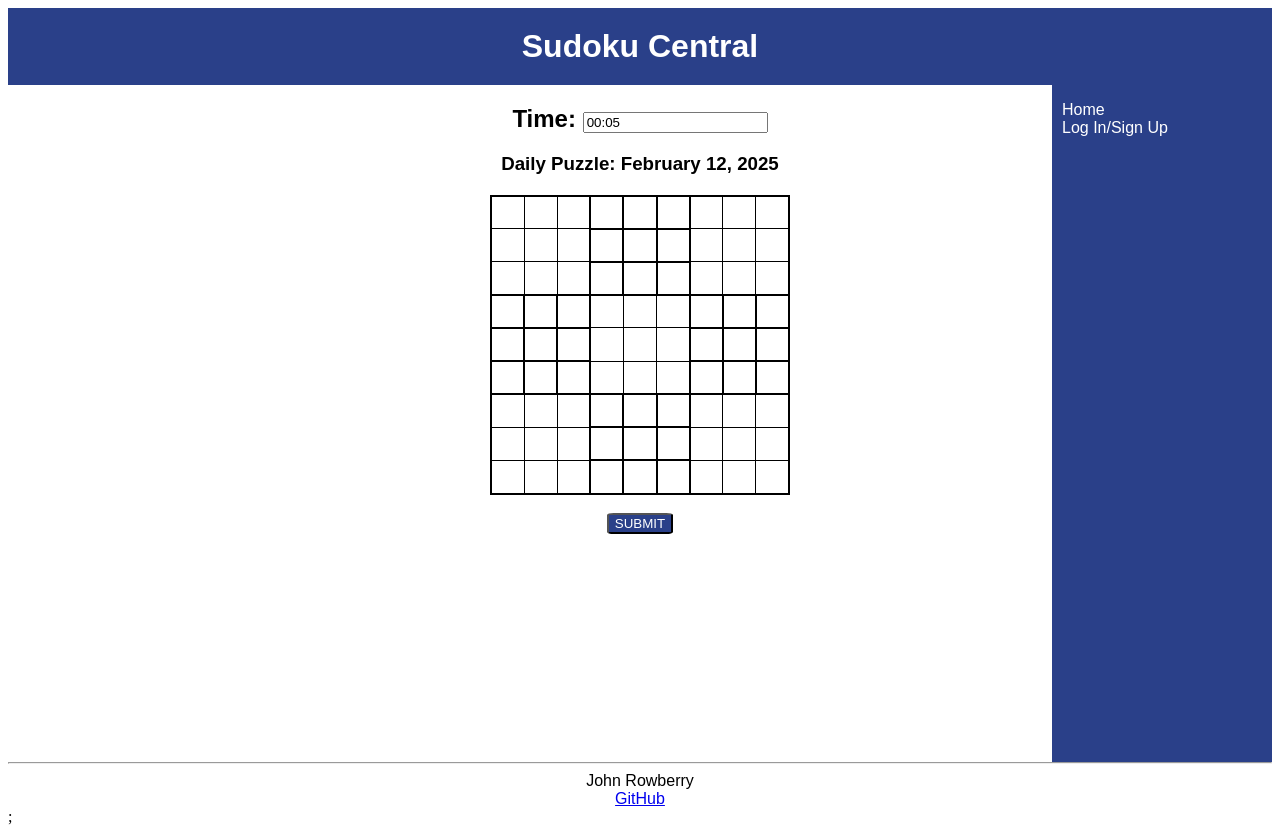
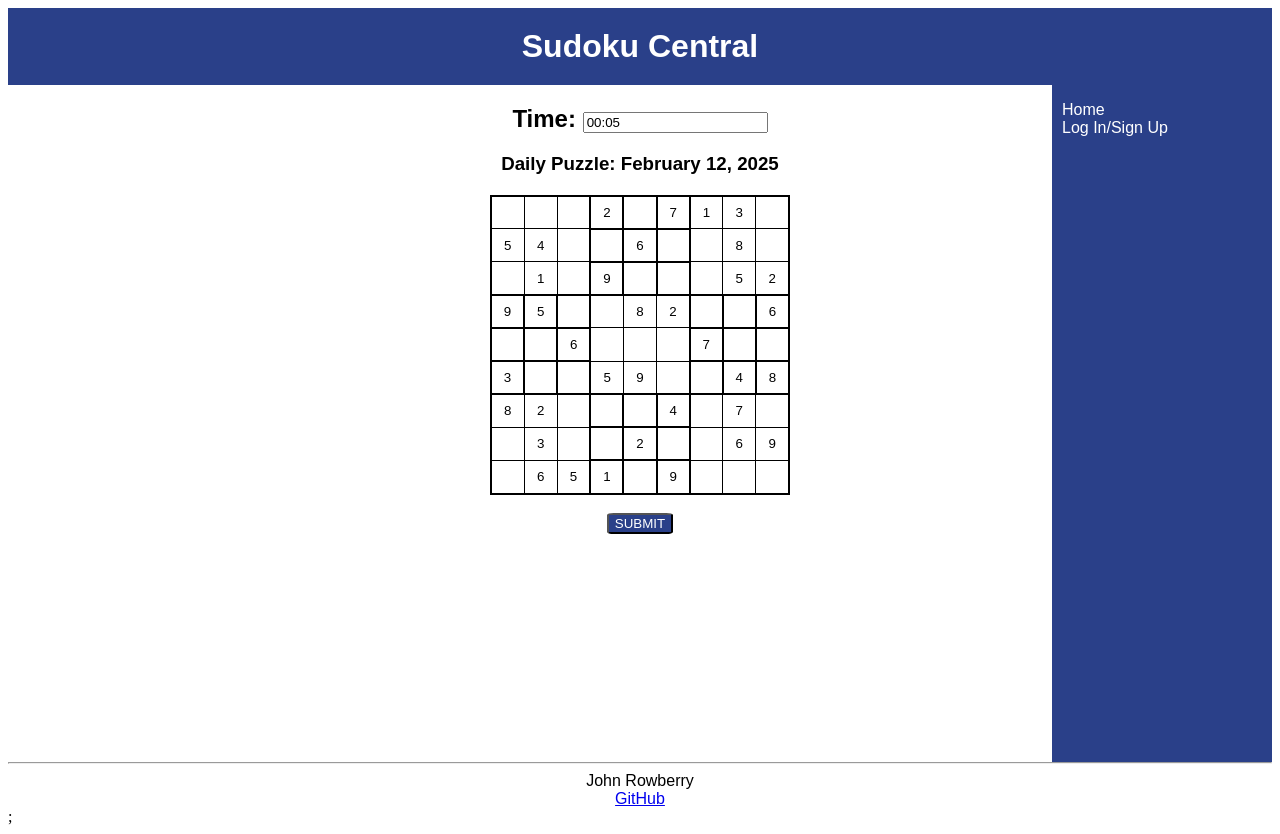
Before and after one commit to lemlag/startup, a React (Vite) app: page / in a window 1280 px wide. Built offline with nearby package versions, Linux system fonts and the light colour scheme.

Commit message:
Sudoku read only cells and normal cells

```diff
--- a/src/play/gameboard.jsx
+++ b/src/play/gameboard.jsx
@@ -5,73 +5,62 @@ import React from 'react';
 import './play.css';
 
 export function Gameboard() {
-  const [sudoku, setSudoku] = React.useState([]);
-  const [timer, setTimer] = React.useState(0);
-  const [currentDate, setCurrentDate] = React.useState('');
+  const [sudoku, setSudoku] = React.useState([[0,0,0,2,0,7,1,3,0],
+    [5,4,0,0,6,0,0,8,0],
+    [0,1,0,9,0,0,0,5,2],
+    [9,5,0,0,8,2,0,0,6],
+    [0,0,6,0,0,0,7,0,0],
+    [3,0,0,5,9,0,0,4,8],
+    [8,2,0,0,0,4,0,7,0],
+    [0,3,0,0,2,0,0,6,9],
+    [0,6,5,1,0,9,0,0,0]]);
 
-  // Load Sudoku from local storage
+  const [readOnly, setReadOnly] = React.useState([]);
+
   React.useEffect(() => {
     const sudokuText = localStorage.getItem('sudoku');
     if (sudokuText) {
       setSudoku(JSON.parse(sudokuText));
+    } else {
+      localStorage.setItem('sudoku', JSON.stringify(sudoku));
     }
+
+    const initialReadOnly = sudoku.map(row =>
+      row.map(cell => cell !== 0)
+    );
+    setReadOnly(initialReadOnly);
   }, []);
 
-  // Increment timer every second
   React.useEffect(() => {
-    const interval = setInterval(() => {
-      setTimer((prevTimer) => prevTimer + 1);
-    }, 1000);
+    localStorage.setItem('sudoku', JSON.stringify(sudoku));
+  }, [sudoku]);
 
-    return () => {
-      clearInterval(interval);
-    };
-  }, []);
-
-  // Set the current date when the component mounts
-  React.useEffect(() => {
-    const today = new Date();
-    const formattedDate = today.toLocaleDateString('en-US', {
-      year: 'numeric',
-      month: 'long',
-      day: 'numeric'
-    });
-    setCurrentDate(formattedDate);
-  }, []);
-
-  const handleChange = (e, index) => {
+  const handleChange = (e, rowIndex, colIndex) => {
     const input = e.target.value;
     const newValue = input.replace(/[^1-9]/g, '').slice(0, 1);
     const newSudoku = [...sudoku];
-    newSudoku[index] = newValue;
+    newSudoku[rowIndex][colIndex] = newValue;
     setSudoku(newSudoku);
-  };
-
-  const formatTime = (seconds) => {
-    const hours = Math.floor(seconds / 3600);
-    const mins = Math.floor(seconds / 60);
-    const secs = seconds % 60;
-    return `${String(hours).padStart(2, '0')}:${String(mins).padStart(2, '0')}:${String(secs).padStart(2, '0')}`;
-  };
+  }
 
   const sudokuRows = [];
-  for (let i = 0; i < 81; i += 9) {
+  for (let rowIndex = 0; rowIndex < sudoku.length; rowIndex++) {
     sudokuRows.push(
-      <tr key={i}>
-        {Array(9).fill(0).map((_, j) => {
-          const index = i + j;
-          const setClass = `block${Math.floor(index / 27) * 3 + Math.floor((index % 9) / 3)}`;
+      <tr key={rowIndex}>
+        {sudoku[rowIndex].map((cell, colIndex) => {
+          const setClass = `block${Math.floor(rowIndex / 3) * 3 + Math.floor(colIndex / 3)}`;
           return (
-            <td key={index} className={setClass}>
+            <td key={colIndex} className={setClass}>
               <input
                 type="number"
-                value={sudoku[index]}
-                onChange={(e) => handleChange(e, index)}
+                value={cell !== 0 ? cell : ''}
+                readOnly={readOnly[rowIndex] && readOnly[rowIndex][colIndex]}
+                onChange={(e) => handleChange(e, rowIndex, colIndex)}
               />
             </td>
           );
         })}
-       </tr>
+      </tr>
     );
   }
 
@@ -79,11 +68,11 @@ export function Gameboard() {
 
   return (
     <section id="puzzle">
-        <table class="centered">
-          {sudokuRows}
-        </table>
-        <br/>
-        <button type="button" class="btn btn-primary">SUBMIT</button>
-      </section>
+      <table className="centered">
+        <tbody>{sudokuRows}</tbody>
+      </table>
+      <br />
+      <button type="button" className="btn btn-primary">SUBMIT</button>
+    </section>
   );
 }
```
